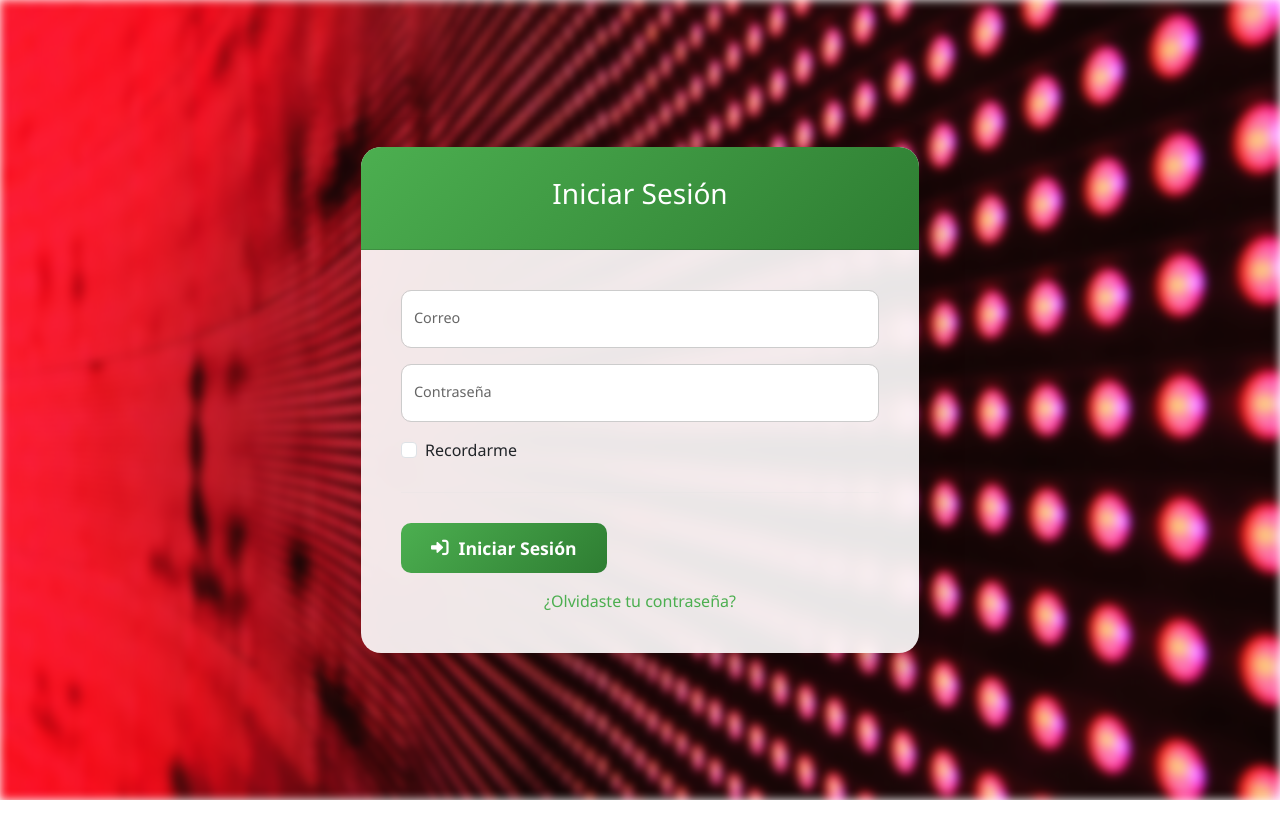
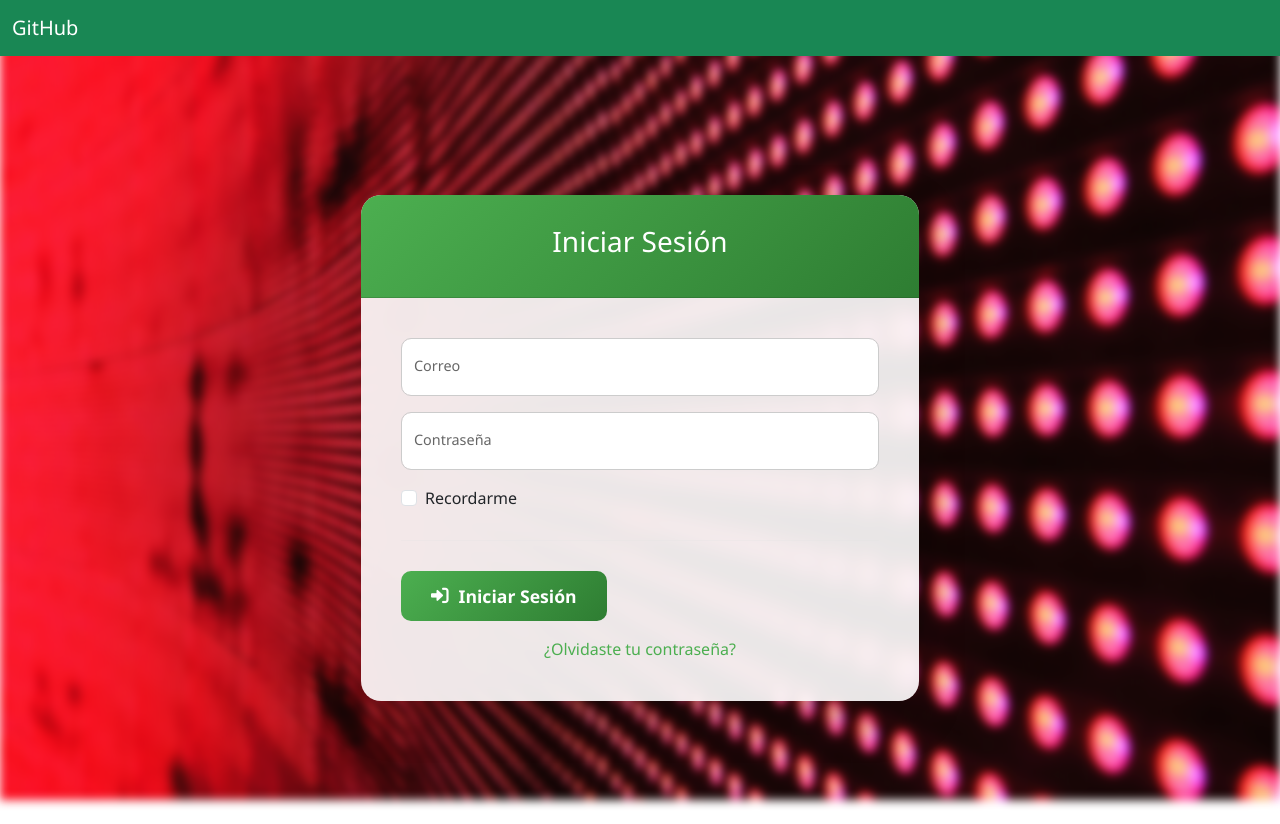
Before and after one commit to EliasO23/Desarrollo_Login, a plain HTML site: page index.html in a window 1280 px wide. Before the commit the page ends 800 px from the top, so only its background shows below. Drawn offline with nearby package versions, Linux system fonts and the light colour scheme.

Commit message:
Se realizaron cambios y se añadio una barra superior de color verde

```diff
--- a/index.html
+++ b/index.html
@@ -9,9 +9,14 @@
     <link rel="stylesheet" href="style.css">
   </head>
   <body>
+    <nav class="navbar navbar-expand-lg navbar-dark bg-success fixed-top">
+      <div class="container-fluid">
+        <a class="navbar-brand" href="#">GitHub</a>
+      </div>
+    </nav>
     <div class="background-image"></div>
-    <div class="container">
-        <div class="card shadow-lg w-50">
+    <div class="container mt-5 pt-5">
+        <div class="card shadow-lg w-50 mx-auto">
             <div class="card-header bg-white">
                 <h3 class="text-center">Iniciar Sesión</h3>
             </div>
```
